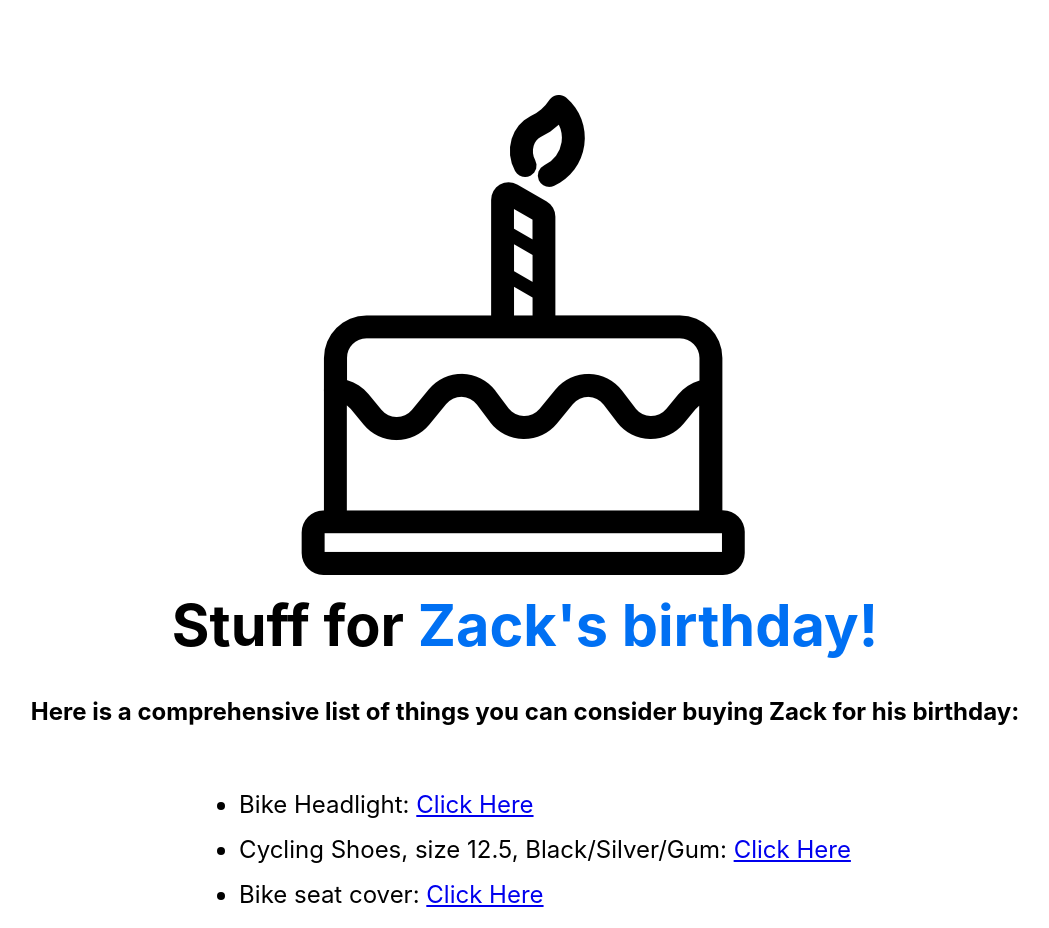
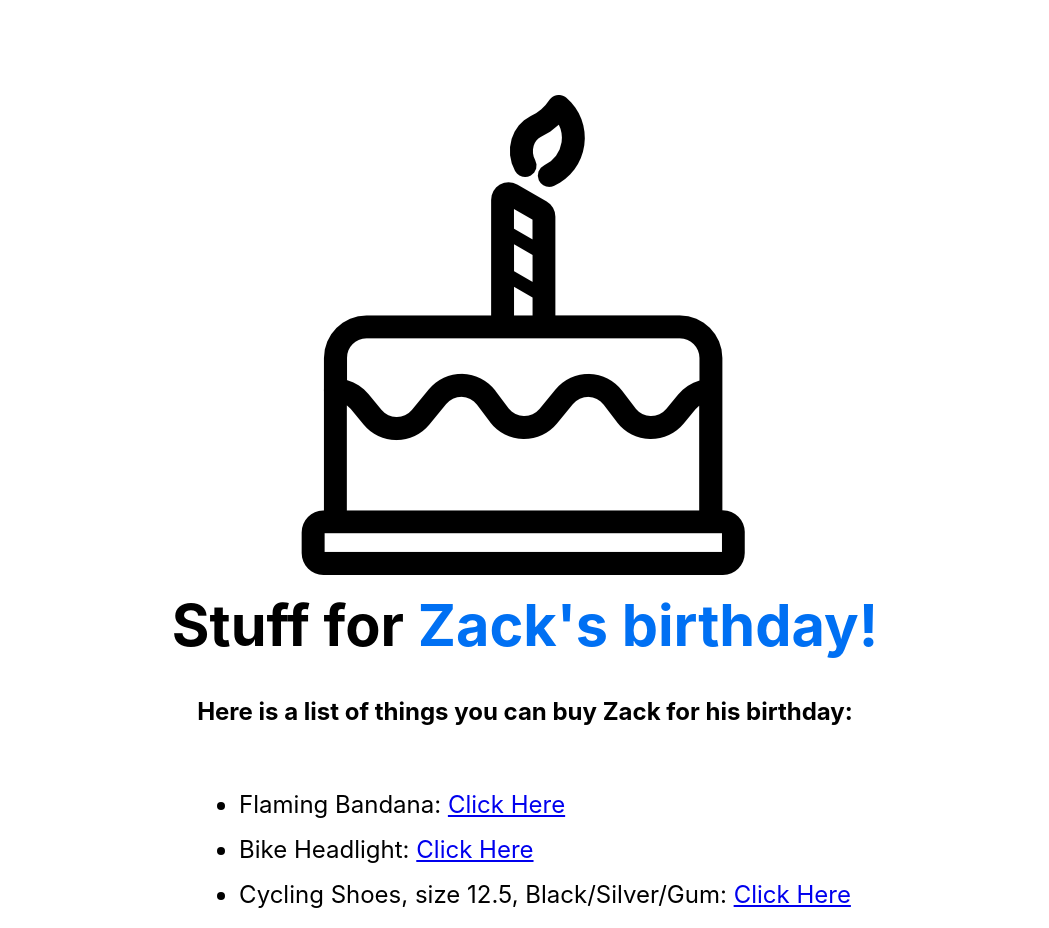
Before and after one commit to zachvenables/GiftList, a Next.js app: page / in a window 1280 px wide. Shown: the top 928 px of the page, without its empty margins (115-1164 px from the left). Built offline with nearby package versions, Linux system fonts and the light colour scheme.

Commit message:
updated styles and lists

```diff
--- a/pages/index.js
+++ b/pages/index.js
@@ -22,21 +22,25 @@ export default function Home() {
       </Head>
 
       <main>
-        <img src="/birthday-cake.png"></img>
+        <img className={styles.image} src="/birthday-cake.png"></img>
         <h1 className={styles.title}>
           Stuff for <a href="#" onClick={() => showBirthDate()}>Zack's birthday!</a>
         </h1>
 
         <h2 className={styles.description}>
-          Here is a comprehensive list of things you can consider buying Zack for his birthday:
+          Here is a list of things you can buy Zack for his birthday:
         </h2>
 
         <ul className={styles.list}>
+        {listItem("Flaming Bandana: ", "https://www.amazon.com/DANLCUPL-Cycling-Bandana-Motorcycle-Cooling/dp/B095MR28LG/ref=sr_1_9?keywords=flame+bandana&qid=1696172170&sr=8-9")}
           {listItem("Bike Headlight: ", "https://www.amazon.com/gp/product/B07H26DJSR/?smid=A26A9QLFNQPSCL&tag=thewire06-20")}
           {listItem("Cycling Shoes, size 12.5, Black/Silver/Gum: ", "https://www.competitivecyclist.com/crank-brothers-stamp-lace-cycling-shoe-mens?CMP_SKU=CRNH013&MER=0406&utm_source=Avantlink&utm_medium=Affiliate&CSPID=0920&avad=246073_a3399b005&SharedId=246073_a3399b005&utm_medium=Affiliate&utm_source=www.toptenreviews.com&utm_campaign=datafeed&utm_term=Content")}
           {listItem("Bike seat cover: ", "https://www.amazon.com/dp/B01H71AZ36?linkCode=ogi&tag=bicycling-auto-20&ascsubtag=%5Bartid%7C2143.g.40709971%5Bsrc%7Cwww.google.com%5Bch%7C%5Blt%7Cpsv%5Bpid%7Caab76536-c19f-4b49-aa5b-cde3c55f2786")}
           {listItem("Cycling Jacket, size M:  ", "https://www.decathlon.com/collections/bike-jackets/products/van-rysel-cold-weather-lightweight-road-cycling-jacket?avad=55097_c3399427d&variant=32498323030078")}
           {listItem("Headband, size S, black: ", "https://www.amazon.com/dp/B09991Z9JC?linkCode=ogi&tag=bicycling-auto-20&ascsubtag=%5Bartid%7C2143.g.20011461%5Bsrc%7Cwww.google.com%5Bch%7C%5Blt%7Csale%5Bpid%7Cd8081d73-7e58-40e0-b900-d6c705d7c40f&th=1&psc=1")}
+          {listItem("Zagnut 6-pack: ", "https://www.amazon.com/Zagnut-Coconut-Multiple-CANDY-CABIN/dp/B08X31N4X4/ref=sr_1_6?keywords=Zagnut&qid=1696170891&sr=8-6")}
+          {listItem("Beard Trimmer: ", "https://www.amazon.com/Hatteker-Grooming-Mustache-Cordless-Waterproof/dp/B07QTZCQ8Y?asc_source=&asc_campaign=5994b2d7d48ec673e16de420%7C86uV7tXbp9ss6poVb4j5WW&asc_refurl=https%3A%2F%2Fwww.gq.com%2Fstory%2Fbest-stuff-beard-trimmers&tag=gqgensqua-20&ascsubtag=5994b2d7d48ec673e16de420")}
+          {listItem("Ankle Socks, size 6-12: ", "https://www.amazon.com/Dickies-Dri-Tech-Moisture-Control-6-Pack/dp/B0792FKBQZ/ref=sr_1_3?crid=1EBPQB2C4ESBA&keywords=dickies%2Bdri%2Btech%2Bankle%2Bsocks&qid=1696171391&sprefix=dickies%2Bdri%2Btech%2Bankle%2Bsokcs%2Caps%2C92&sr=8-3&th=1&psc=1")}
         </ul>
 
 
--- a/styles/Home.module.css
+++ b/styles/Home.module.css
@@ -91,10 +91,80 @@
   }
 }
 
-.list {
-  font-size: 1.5rem;
+@media (max-width: 600px) {
+  .image {
+    width: 60%;
+  }
+
+  .anchor {
+    display: flex;
+  }
+
+  .title {
+    margin: 0 0 1rem;
+    line-height: 1.15;
+    font-size: 2rem;
+  }
+
+  .title {
+    text-align: center;
+  }
+
+  .title,
+  .description {
+    text-align: center;
+  }
+
+  .description {
+    line-height: 1.5;
+    font-size: 1.5rem;
+  }
+
+  .list{
+    font-size: 1.5rem;
+    margin: 1rem;
+  }
+
+  .listitem {
+    margin-top: 3rem;
+  }
+
 }
 
-.listitem {
-  margin: 1rem;
+@media (min-width: 600px) {
+
+  .title {
+    margin: 0 0 1rem;
+    line-height: 1.15;
+    font-size: 3.6rem;
+  }
+
+  .title {
+    text-align: center;
+  }
+
+  .title,
+  .description {
+    text-align: center;
+  }
+
+  .description {
+    line-height: 1.5;
+    font-size: 1.5rem;
+  }
+
+
+
+  .list {
+    font-size: 1.5rem;
+  }
+
+  .listitem {
+    margin: 1rem;
+  }
 }
+
+.anchor:visited {
+  text-decoration: none;
+  color: blue;
+}
```
